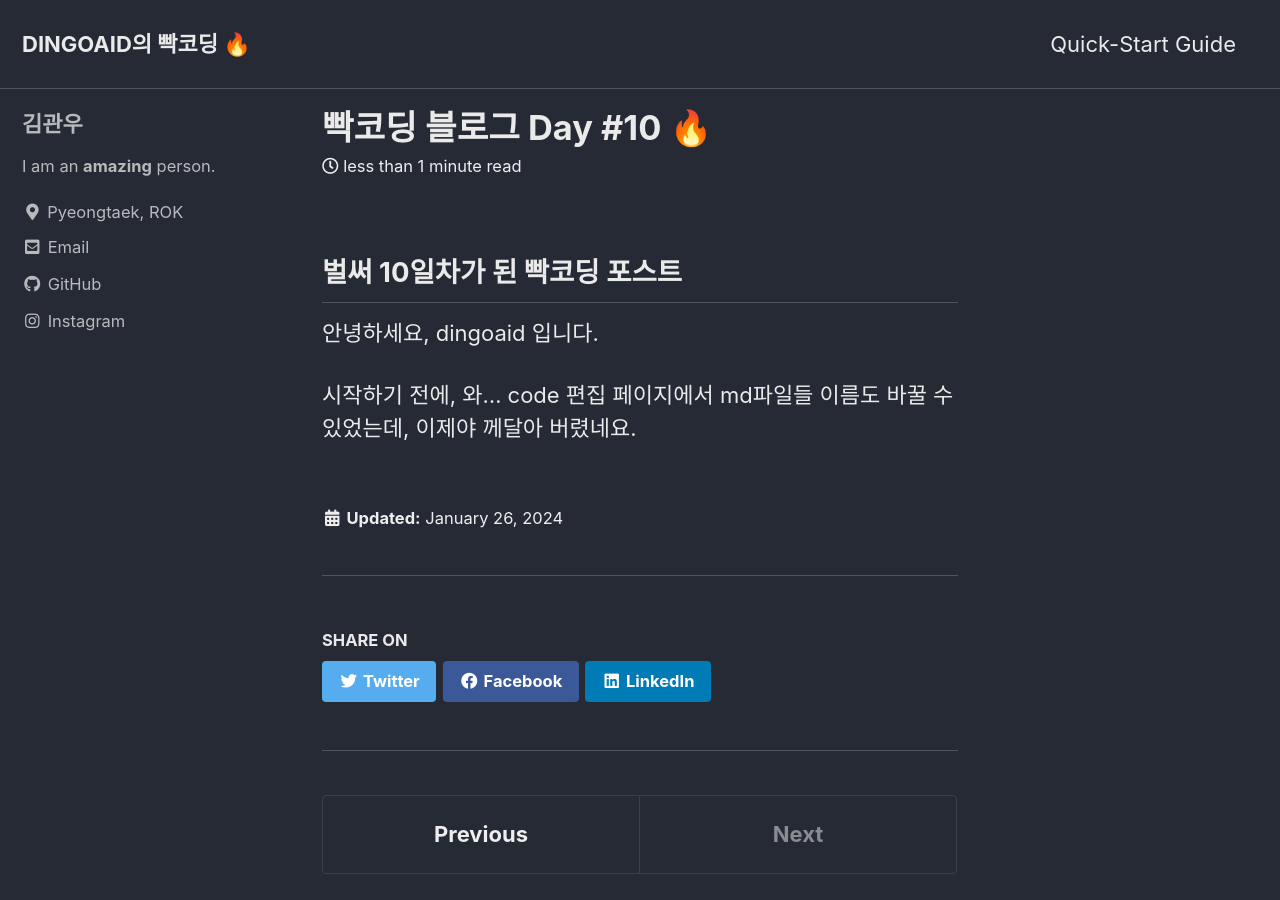
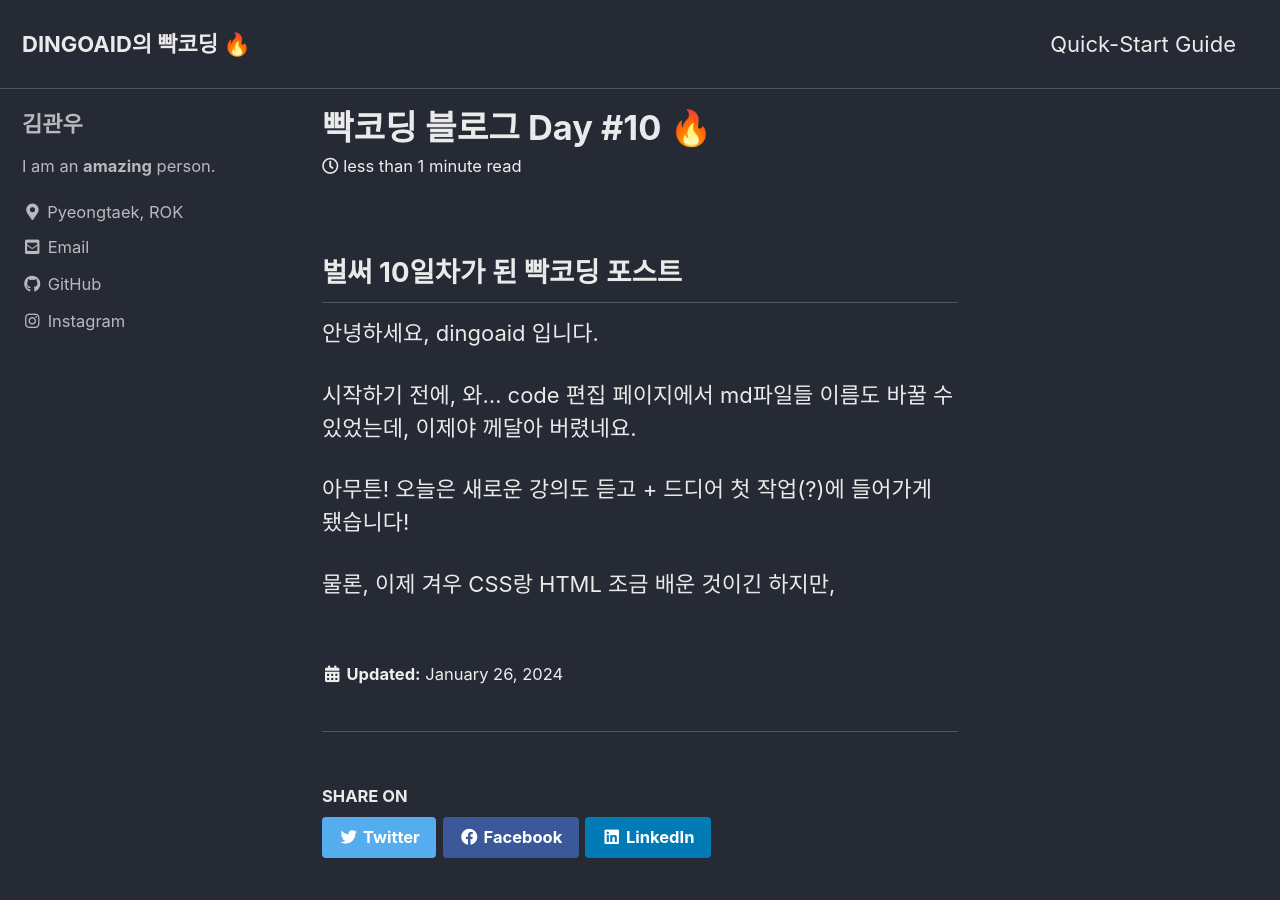
Before and after one commit to dingoaid/dingoaid_blog, a Jekyll site: the page built from _posts/2024-01-26-day10.md, in a window 1280 px wide and 900 px high. Built offline with Jekyll 4.4.1, drawn with Linux system fonts in a browser that asks for light colours; cached includes are drawn as plain includes.

Commit message:
Update 2024-01-26-day10.md

```diff
--- a/_posts/2024-01-26-day10.md
+++ b/_posts/2024-01-26-day10.md
@@ -8,3 +8,7 @@ title:  "빡코딩 블로그 Day #10 🔥"
 안녕하세요, dingoaid 입니다.
 
 시작하기 전에, 와... code 편집 페이지에서 md파일들 이름도 바꿀 수 있었는데, 이제야 께달아 버렸네요.
+
+아무튼! 오늘은 새로운 강의도 듣고 + 드디어 첫 작업(?)에 들어가게 됐습니다!
+
+물론, 이제 겨우 CSS랑 HTML 조금 배운 것이긴 하지만,
```
